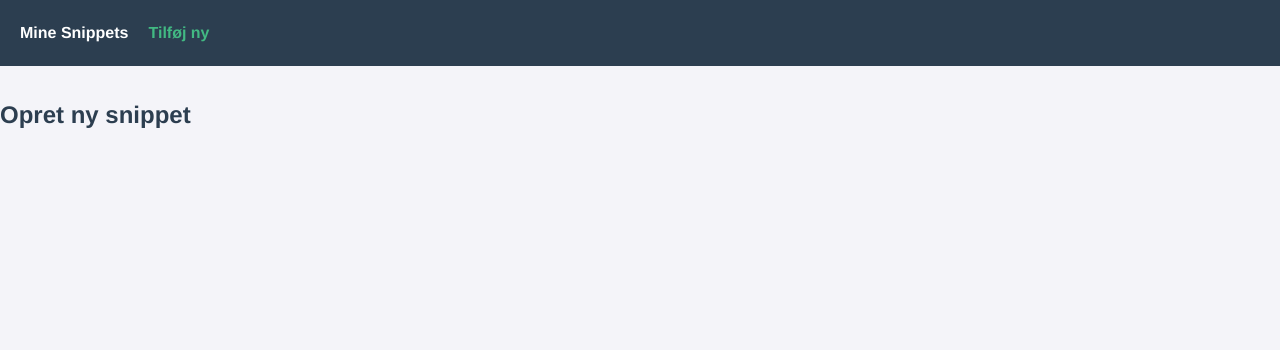
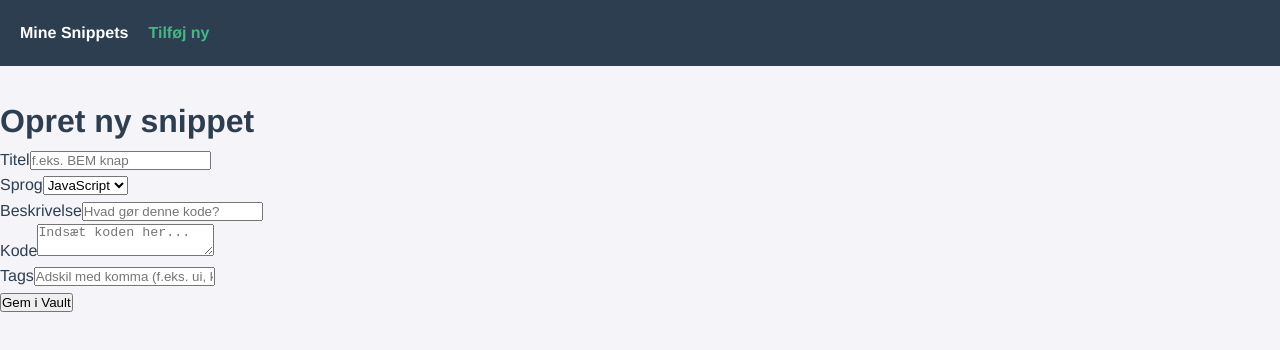
Before and after one commit to CEFaester/frontend-code-vault, a Vue app: page /tilfoej in a window 1280 px wide. Shown: the top 350 px of the page. Built offline with nearby package versions, Linux system fonts and the light colour scheme.

Commit message:
Tilføjet en formel til at tilføje nye snippets

```diff
--- a/src/views/AddView.vue
+++ b/src/views/AddView.vue
@@ -1,5 +1,85 @@
+<script setup>
+import { ref } from 'vue'
+import { useRouter } from 'vue-router'
+import { ref as dbRef, push } from 'firebase/database'
+import { db } from '@/firebase.js'
+
+
+const router = useRouter()
+
+
+const title = ref('')
+const language = ref('javascript')
+const description = ref('')
+const code = ref('')
+const tags = ref('')
+
+const saveSnippet = async () => {
+  const tagsArray = tags.value
+    .split(',')
+    .map(tag => tag.trim())
+    .filter(tag => tag !== '')
+
+
+  const newSnippet = {
+    title: title.value,
+    language: language.value,
+    description: description.value,
+    code: code.value,
+    tags: tagsArray
+  }
+
+  try {
+    const snippetsRef = dbRef(db, 'snippets')
+    await push(snippetsRef, newSnippet)
+
+    router.push('/')
+  } catch (error) {
+    console.error("Der skete en fejl:", error)
+    alert("Kunne ikke gemme koden. Tjek din konsol.")
+  }
+}
+</script>
+
 <template>
-  <div>
-    <h2>Opret ny snippet</h2>
-  </div>
+  <main class="add-view">
+    <h1 class="add-view__title">Opret ny snippet</h1>
+
+
+    <form class="snippet-form" @submit.prevent="saveSnippet">
+
+      <div class="snippet-form__group">
+        <label for="title" class="snippet-form__label">Titel</label>
+        <input id="title" v-model="title" type="text" class="snippet-form__input" required placeholder="f.eks. BEM knap" />
+      </div>
+
+      <div class="snippet-form__group">
+        <label for="language" class="snippet-form__label">Sprog</label>
+        <select id="language" v-model="language" class="snippet-form__input" required>
+          <option value="css">CSS</option>
+          <option value="scss">SCSS</option>
+          <option value="javascript">JavaScript</option>
+          <option value="vue">Vue</option>
+          <option value="html">HTML</option>
+        </select>
+      </div>
+
+      <div class="snippet-form__group">
+        <label for="description" class="snippet-form__label">Beskrivelse</label>
+        <input id="description" v-model="description" type="text" class="snippet-form__input" required placeholder="Hvad gør denne kode?" />
+      </div>
+
+      <div class="snippet-form__group">
+        <label for="code" class="snippet-form__label">Kode</label>
+        <textarea id="code" v-model="code" class="snippet-form__textarea" required placeholder="Indsæt koden her..."></textarea>
+      </div>
+
+      <div class="snippet-form__group">
+        <label for="tags" class="snippet-form__label">Tags</label>
+        <input id="tags" v-model="tags" type="text" class="snippet-form__input" placeholder="Adskil med komma (f.eks. ui, knap, css)" />
+      </div>
+
+      <button type="submit" class="snippet-form__submit">Gem i Vault</button>
+    </form>
+  </main>
 </template>
```
